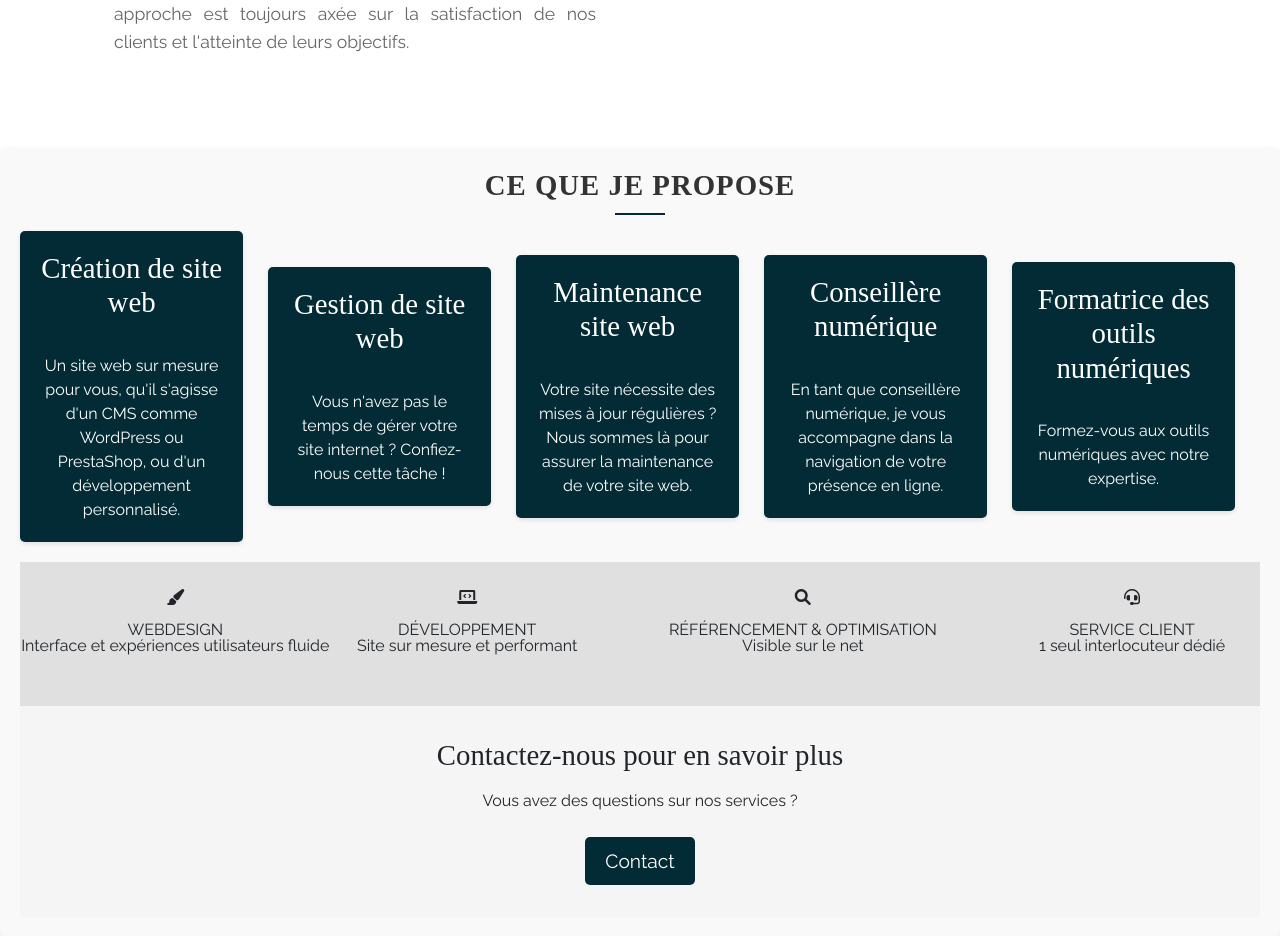
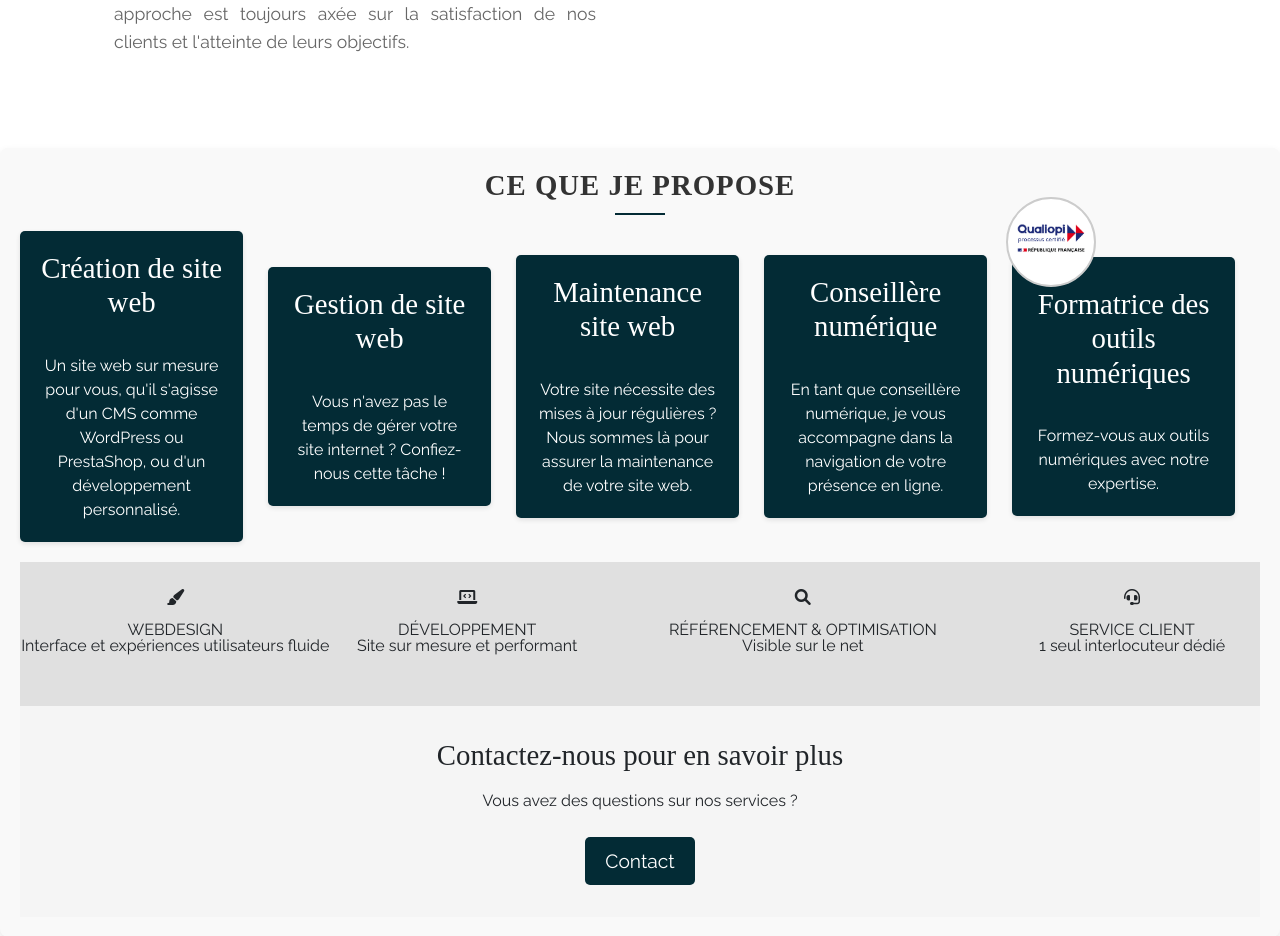
Before and after one commit to EmmaVgn/cameleonwebsite, a Symfony app: template templates/home/index.html.twig in a window 1280 px wide. Shown: the part 1669-2605 px from the top of the page. Run offline with Twig, Linux system fonts and the light colour scheme; the template is opened without the code that fills it, so the values that code supplies are empty; style sheets or scripts are compiled from the project's sources; some libraries are stand-ins or nearby versions; some web fonts are replaced.

Commit message:
add Label Qualiopi

```diff
--- a/assets/app.js
+++ b/assets/app.js
@@ -6,7 +6,7 @@ console.log('This log comes from assets/app.js - welcome to AssetMapper! 🎉');
 // Changement de mots
 document.addEventListener('DOMContentLoaded', () => {
   const wordElement = document.getElementById('word');
-  const words = ['créative', 'souriante', 'passionnée'];
+  const words = ['créative', 'à l\écoute', 'passionnée'];
   let currentIndex = 0;
 
   function changeWord() {
@@ -98,7 +98,7 @@ document.addEventListener('DOMContentLoaded', (event) => {
   const contactButtons = document.querySelectorAll('.contact-button-popup');
   contactButtons.forEach(button => {
       button.addEventListener('click', function() {
-          window.location.href = '/contact'; // Remplacez par l'URL de votre page de contact
+          window.location.href = '/contact';
       });
   });
 
--- a/assets/styles/app.css
+++ b/assets/styles/app.css
@@ -555,6 +555,25 @@ h4 {
   cursor: pointer;
 }
 
+/* Label Qualiopi */
+.label-round {
+  width: 90px;
+  height: 90px;
+  border-radius: 50%;
+  overflow: hidden;
+  display: flex;
+  justify-content: center;
+  align-items: center;
+  margin-top: -80px;
+  margin-left: -26px;
+  background-color: #fff;
+  border: 2px solid #ccc;
+}
+
+.label-round img {
+  width: 100%;
+  height: auto;
+}
 /*--------------------------------------------------------------
 # ABOUT
 --------------------------------------------------------------*/
--- a/templates/services/listing.html.twig
+++ b/templates/services/listing.html.twig
@@ -44,6 +44,9 @@
 		</a>
 		<a href="#" class="content-link" data-popup="popup5">
 			<div class="content-box left" style="--index: 4;">
+				<div class="label-round">
+					<img src="/img/autres/qualiopi.png" alt="Label Image"/>
+				</div>
 				<p>
 					<h4>Formatrice des outils numériques</h4>
 					<br>
@@ -127,6 +130,9 @@
 <div id="popup5" class="popup">
 	<div class="popup-content">
 		<span class="close">&times;</span>
+		<div class="label-round">
+			<img src="/img/autres/qualiopi.png" alt="Label Image"/>
+		</div>
 		<h4>
 			5. Formatrice des outils numériques</h4>
 		<p>
```
Also changed, not shown: public/img/autres/qualiopi.png (added).
